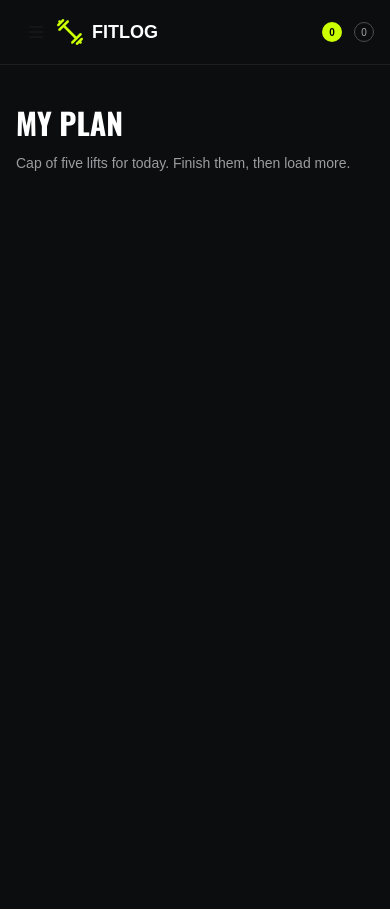
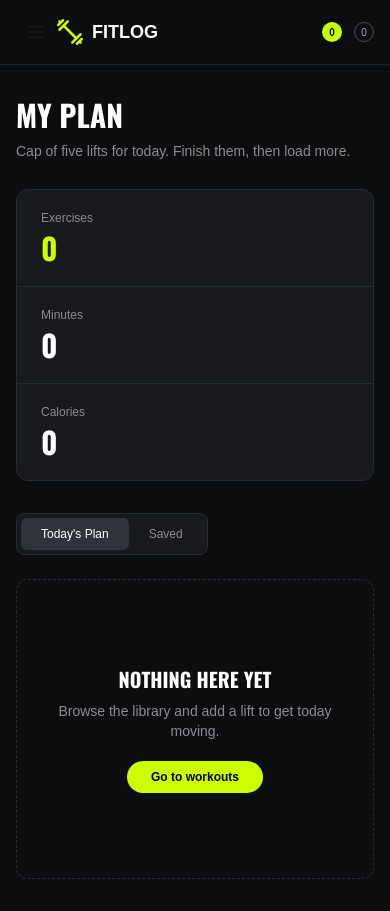
Before and after one commit to Afia611/fit-log, a Next.js app: page /my-plan in a window 390 px wide. Built offline with nearby package versions, Linux system fonts and the light colour scheme.

Commit message:
responsive myplan page and workout cards

```diff
--- a/src/app/my-plan/page.tsx
+++ b/src/app/my-plan/page.tsx
@@ -1,14 +1,143 @@
+"use client";
+
+import { useContext, useState } from "react";
+import Link from "next/link";
+import { WorkoutContext } from "@/context/WorkoutContext";
+import PlanWorkoutCard from "@/components/shared/PlanWorkoutCard";
+
 const MyPlanPage = () => {
+  const workoutContext = useContext(WorkoutContext);
+  const [activeTab, setActiveTab] = useState<"plan" | "saved">("plan");
+
+  if (!workoutContext) {
+    return null;
+  }
+
+  const { plan, saved } = workoutContext;
+
+  const totalMinutes = plan.reduce(
+    (total, workout) => total + workout.duration,
+    0
+  );
+
+  const totalCalories = plan.reduce(
+    (total, workout) => total + workout.caloriesBurned,
+    0
+  );
+
+  const activeWorkouts = activeTab === "plan" ? plan : saved;
+
   return (
-    <main className="min-h-screen bg-[#0B0D0E]">
-      <section className="mx-auto max-w-7xl px-4 py-10 sm:px-6 sm:py-14">
-        <h1 className="font-[family-name:var(--font-oswald)] text-3xl font-bold uppercase text-white sm:text-4xl">
-          My Plan
-        </h1>
+    <main className="min-h-screen bg-[#0B0D0E] text-white">
+      <section className="mx-auto max-w-7xl px-4 py-8 sm:px-6 sm:py-10">
 
-        <p className="mt-3 text-sm text-[#9B9DA1] sm:text-base">
-          Cap of five lifts for today. Finish them, then load more.
-        </p>
+        {/* Page Heading */}
+        <div>
+          <h1 className="font-[family-name:var(--font-oswald)] text-3xl font-bold uppercase sm:text-4xl">
+            MY PLAN
+          </h1>
+
+          <p className="mt-2 text-sm text-[#8B8D91]">
+            Cap of five lifts for today. Finish them, then load more.
+          </p>
+        </div>
+
+        {/* Metrics Summary */}
+        <div className="mt-7 grid grid-cols-1 overflow-hidden rounded-xl border border-[#272A2E] bg-[#17191E] sm:grid-cols-3">
+
+          <div className="px-6 py-5 sm:border-r sm:border-[#272A2E]">
+            <p className="text-xs text-[#8B8D91]">
+              Exercises
+            </p>
+
+            <p className="mt-1 font-[family-name:var(--font-oswald)] text-3xl font-bold text-[#CCFF00]">
+              {plan.length}
+            </p>
+          </div>
+
+          <div className="border-t border-[#272A2E] px-6 py-5 sm:border-r sm:border-t-0">
+            <p className="text-xs text-[#8B8D91]">
+              Minutes
+            </p>
+
+            <p className="mt-1 font-[family-name:var(--font-oswald)] text-3xl font-bold">
+              {totalMinutes}
+            </p>
+          </div>
+
+          <div className="border-t border-[#272A2E] px-6 py-5 sm:border-t-0">
+            <p className="text-xs text-[#8B8D91]">
+              Calories
+            </p>
+
+            <p className="mt-1 font-[family-name:var(--font-oswald)] text-3xl font-bold">
+              {totalCalories}
+            </p>
+          </div>
+
+        </div>
+
+        {/* Tabs */}
+        <div className="mt-8 flex">
+          <div className="flex rounded-lg border border-[#272A2E] bg-[#17191E] p-1">
+
+            <button
+              onClick={() => setActiveTab("plan")}
+              className={`rounded-md px-5 py-2 text-xs transition ${
+                activeTab === "plan"
+                  ? "bg-[#30333A] text-white"
+                  : "text-[#8B8D91]"
+              }`}
+            >
+              Today&apos;s Plan
+            </button>
+
+            <button
+              onClick={() => setActiveTab("saved")}
+              className={`rounded-md px-5 py-2 text-xs transition ${
+                activeTab === "saved"
+                  ? "bg-[#30333A] text-white"
+                  : "text-[#8B8D91]"
+              }`}
+            >
+              Saved
+            </button>
+
+          </div>
+        </div>
+
+       {/* Workout Area */}
+      <div className="mt-6">
+      {activeWorkouts.length === 0 ? (
+      <div className="flex min-h-[300px] flex-col items-center justify-center rounded-xl border border-dashed border-[#272A2E] px-4 text-center">
+      <h2 className="font-[family-name:var(--font-oswald)] text-xl font-bold uppercase">
+        NOTHING HERE YET
+      </h2>
+
+      <p className="mt-2 text-sm text-[#8B8D91]">
+        Browse the library and add a lift to get today moving.
+      </p>
+
+      <Link
+        href="/"
+        className="mt-5 rounded-full bg-[#CCFF00] px-6 py-2 text-xs font-bold text-black transition hover:bg-[#B8E600]"
+      >
+        Go to workouts
+      </Link>
+    </div>
+    ) : (
+      <div className="space-y-4">
+      {activeWorkouts.map((workout) => (
+        <PlanWorkoutCard
+        key={workout.id}
+        workout={workout}
+        type={activeTab}
+        />
+      ))}
+    </div>
+  )}
+</div>
+
       </section>
     </main>
   );
--- /dev/null
+++ b/src/components/shared/PlanWorkoutCard.tsx
@@ -0,0 +1,101 @@
+"use client";
+
+import Image from "next/image";
+import Link from "next/link";
+import { Workout } from "@/types/workout-types";
+
+type PlanWorkoutCardProps = {
+  workout: Workout;
+  type: "plan" | "saved";
+};
+
+const PlanWorkoutCard = ({
+  workout,
+  type,
+}: PlanWorkoutCardProps) => {
+  const {
+    id,
+    name,
+    image,
+    equipment,
+    duration,
+    caloriesBurned,
+    rating,
+  } = workout;
+
+  return (
+    <div className="flex flex-col gap-4 rounded-xl border border-[#272A2E] bg-[#17191E] p-4 md:flex-row md:items-center">
+
+      {/* Left Side */}
+      <div className="flex min-w-0 flex-1 flex-col gap-4 sm:flex-row sm:items-center">
+
+        {/* Thumbnail */}
+        <div className="shrink-0 overflow-hidden rounded-lg">
+          <Image
+            src={image}
+            alt={name}
+            width={180}
+            height={120}
+            className="h-32 w-full object-cover sm:h-24 sm:w-40"
+          />
+        </div>
+
+        {/* Workout Info */}
+        <div className="min-w-0">
+          <h2 className="font-[family-name:var(--font-oswald)] text-xl font-bold uppercase text-white">
+            {name}
+          </h2>
+
+          <p className="mt-1 text-sm text-[#8B8D91]">
+            {equipment}
+          </p>
+
+          <div className="mt-3 flex flex-wrap items-center gap-4 text-xs text-[#B0B2B5]">
+            <span>
+              <span className="text-[#CCFF00]">◷</span>{" "}
+              {duration} min
+            </span>
+
+            <span>
+              <span className="text-[#CCFF00]">♦</span>{" "}
+              {caloriesBurned} kcal
+            </span>
+
+            <span>
+              <span className="text-[#CCFF00]">☆</span>{" "}
+              {rating}
+            </span>
+          </div>
+        </div>
+      </div>
+
+      {/* Right Side Actions */}
+      <div className="flex flex-wrap items-center gap-3 md:ml-auto md:justify-end">
+
+        <Link
+          href={`/workouts/${id}`}
+          className="rounded-full border border-[#4A5260] px-5 py-2.5 text-xs text-white transition hover:border-[#CCFF00] hover:text-[#CCFF00]"
+        >
+          View Details
+        </Link>
+
+        {/* Only Today's Plan gets Mark as Done */}
+        {type === "plan" && (
+          <button className="rounded-full bg-[#CCFF00] px-5 py-2.5 text-xs font-bold text-black transition hover:bg-[#B8E600]">
+            ✓&nbsp;&nbsp; Mark as Done
+          </button>
+        )}
+
+        <button
+          aria-label="Remove workout"
+          className="flex h-9 w-9 items-center justify-center text-lg text-[#737984] transition hover:text-red-400"
+        >
+          ×
+        </button>
+
+      </div>
+    </div>
+  );
+};
+
+export default PlanWorkoutCard;
```
